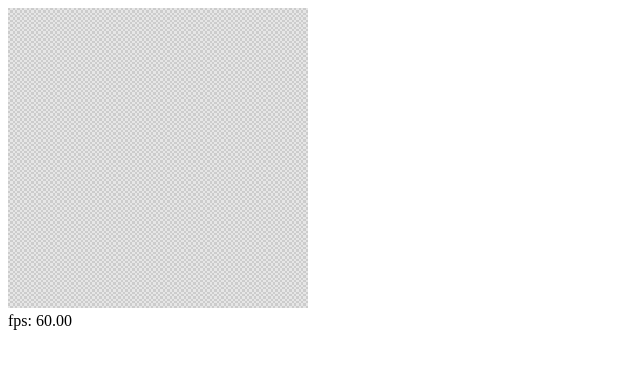
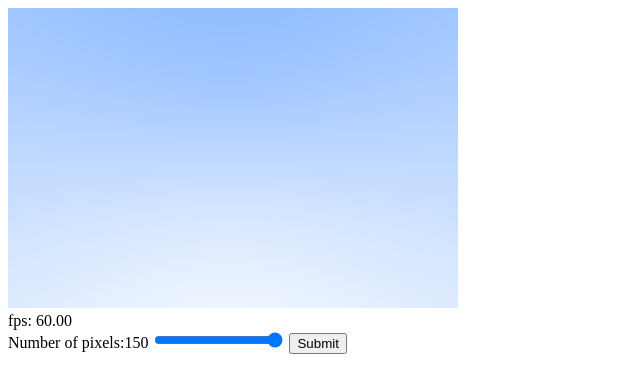
Before and after one commit to sbobyn/software-raytracing.ts, a website with bundled scripts: page src/index.html in a window 1280 px wide. Shown: the whole page, without its empty margins (0-640 px from the left). Built offline with nearby package versions, Linux system fonts and the light colour scheme.

Commit message:
added skybox and variable canvas buffer size

```diff
--- a/src/color.ts
+++ b/src/color.ts
@@ -1,13 +1,22 @@
-export class Color4 {
+export class Color3 {
   r: number;
   g: number;
   b: number;
-  a: number;
 
-  constructor(r: number, g: number, b: number, a: number) {
+  constructor(r: number, g: number, b: number) {
     this.r = r;
     this.g = g;
     this.b = b;
-    this.a = a;
   }
+
+  public add(other: Color3) {
+    return new Color3(this.r + other.r, this.g + other.g, this.b + other.b);
+  }
+
+  public scale(t: number) {
+    return new Color3(t * this.r, t * this.g, t * this.b);
+  }
+
+  public static readonly WHITE = new Color3(1, 1, 1);
+  public static readonly SKY_BLUE = new Color3(0.5, 0.7, 1);
 }
--- a/src/device.ts
+++ b/src/device.ts
@@ -1,18 +1,37 @@
-import { Color4 } from "./color.js";
+import { Color3 } from "./color.js";
+import { Ray } from "./ray.js";
+import { Vec3, Point3 } from "./vector.js";
 
 export class Device {
   // the back buffer size is equal to the number of pixels
   // to draw on screen (width * height) * 4 (RGBA values)
+  private canvas: HTMLCanvasElement;
   private backbuffer: ImageData;
   private context: CanvasRenderingContext2D;
   private width: number;
   private height: number;
+  private aspectRatio: number;
+  private viewportHeight: number;
+  private viewportWidth: number;
 
   constructor(canvas: HTMLCanvasElement) {
+    this.canvas = canvas;
     this.width = canvas.width;
     this.height = canvas.height;
     this.context = canvas.getContext("2d", { willReadFrequently: true })!;
     this.backbuffer = this.context.getImageData(0, 0, this.width, this.height);
+    this.aspectRatio = this.width / this.height;
+    this.viewportHeight = 2.0;
+    this.viewportWidth = this.viewportHeight * (this.width / this.height);
+  }
+
+  public changeHeight(newHeight: number) {
+    this.height = newHeight;
+    this.canvas.height = newHeight;
+    this.width = Math.floor(newHeight * this.aspectRatio);
+    this.canvas.width = this.width;
+    this.viewportHeight = 2.0;
+    this.viewportWidth = this.viewportHeight * (this.width / this.height);
   }
 
   public clear() {
@@ -28,29 +47,50 @@ export class Device {
   }
 
   // write color to position (x,y) of the back buffer
-  public writePixel(x: number, y: number, color: Color4): void {
-    // compute stride, >> 0 acts as a floor operator
-    var index: number = ((x >> 0) + (y >> 0) * this.width) * 4;
+  public writePixel(x: number, y: number, color: Color3): void {
+    var index: number = (Math.floor(x) + Math.floor(y) * this.width) * 4;
 
     this.backbuffer.data[index] = color.r * 255;
     this.backbuffer.data[index + 1] = color.g * 255;
     this.backbuffer.data[index + 2] = color.b * 255;
-    this.backbuffer.data[index + 3] = color.a * 255;
+    this.backbuffer.data[index + 3] = 1 * 255;
+  }
+
+  private rayColor(ray: Ray) {
+    var unitDir = ray.dir.normalized();
+    var t: number = 0.5 * (unitDir.y + 1);
+    return Color3.WHITE.scale(1 - t).add(Color3.SKY_BLUE.scale(t));
   }
 
   public render() {
-    for (var i = 0; i < this.width; i++) {
-      for (var j = 0; j < this.height; j++) {
-        this.writePixel(
-          i,
-          j,
-          new Color4(
-            0.8 + 0.1 * ((i + j) % 2),
-            0.8 + 0.1 * ((i + j) % 2),
-            0.8 + 0.1 * ((i + j) % 2),
-            1
-          )
-        );
+    // camera
+    var focalLength: number = 1.0;
+    var cameraPos = new Point3(0, 0, 0);
+
+    var viewportU = new Vec3(this.viewportWidth, 0, 0);
+    var viewportV = new Vec3(0, -this.viewportHeight, 0);
+
+    var pixeldeltaU: Vec3 = viewportU.scale(1 / this.width);
+    var pixeldeltaV: Vec3 = viewportV.scale(1 / this.height);
+
+    var viewportUpperLeft: Vec3 = cameraPos
+      .subtract(new Vec3(0, 0, focalLength))
+      .subtract(viewportU.scale(0.5))
+      .subtract(viewportV.scale(0.5));
+    var pixel_00: Point3 = viewportUpperLeft.add(
+      pixeldeltaU.add(pixeldeltaV).scale(0.5)
+    );
+
+    var pixel_ij: Point3;
+    var ray = new Ray(cameraPos, new Vec3(0, 0, 0)); // initial dir is a placeholder
+    var pixelColor: Color3;
+    for (var j = 0; j < this.height; j++) {
+      pixel_ij = pixel_00.add(pixeldeltaV.scale(j));
+      for (var i = 0; i < this.width; i++) {
+        pixel_ij.plusEquals(pixeldeltaU);
+        ray.dir = pixel_ij.subtract(cameraPos);
+        pixelColor = this.rayColor(ray);
+        this.writePixel(i, j, pixelColor);
       }
     }
   }
--- a/src/index.html
+++ b/src/index.html
@@ -4,7 +4,7 @@
     <title>Software Raytracing</title>
     <style>
       canvas {
-        width: 300px;
+        width: 450px;
         height: 300px;
         image-rendering: pixelated;
       }
@@ -16,11 +16,25 @@
   <body>
     <canvas
       id="frontBuffer"
-      width="128"
-      height="128"
+      width="150"
+      height="100"
       style="background-color: black"
     ></canvas>
     <br />
     fps: <span id="averageFPS"></span>
+    <form id="heightForm" action="/submit-form" method="post">
+      <label for="heightInput">Number of pixels:<span id="sliderValue">150</span></label></label>
+      <input
+        type="range"
+        id="heightInput"
+        name="heightInput"
+        min="10"
+        max="150"
+        step="10"
+        value="150"
+        oninput="document.getElementById('sliderValue').textContent = value"
+      />
+      <button type="submit">Submit</button>
+    </form>
   </body>
 </html>
--- a/src/main.ts
+++ b/src/main.ts
@@ -1,6 +1,8 @@
 import { Device } from "./device.js";
 
 var canvas: HTMLCanvasElement;
+var heightForm: HTMLFormElement;
+
 var device: Device;
 
 // fps vars
@@ -16,8 +18,23 @@ function init() {
 
   divAverageFPS = <HTMLDivElement>document.getElementById("averageFPS");
 
+  heightForm = <HTMLFormElement>document.getElementById("heightForm");
+  heightForm.addEventListener("submit", changeCanvasHeight);
+
   requestAnimationFrame(drawingLoop);
 }
+
+// USER INPUT ------------------------------------------------------
+function changeCanvasHeight(event: Event) {
+  event.preventDefault();
+  var input = <HTMLInputElement>document.getElementById("heightInput");
+  var heightValue: number = parseInt(input.value);
+  console.log("Height submitted:", heightValue);
+
+  device.changeHeight(heightValue);
+}
+
+// ------------------------------------------------------------------
 
 function computeFps(now: number) {
   // fps calcs
--- a/src/vector.ts
+++ b/src/vector.ts
@@ -1,5 +1,11 @@
 export class Vec3 {
   constructor(public x: number, public y: number, public z: number) {}
+
+  public plusEquals(other: Vec3) {
+    this.x += other.x;
+    this.y += other.y;
+    this.z += other.z;
+  }
 
   public add(other: Vec3): Vec3 {
     return new Vec3(this.x + other.x, this.y + other.y, this.z + other.z);
@@ -21,6 +27,11 @@ export class Vec3 {
     return this.x * this.x + this.y * this.y + this.z * this.z;
   }
 
+  public normalized(): Vec3 {
+    var length = this.length();
+    return this.scale(1.0 / length);
+  }
+
   public dot(other: Vec3): number {
     return this.x * other.x + this.y * other.y + this.z * other.z;
   }
```
